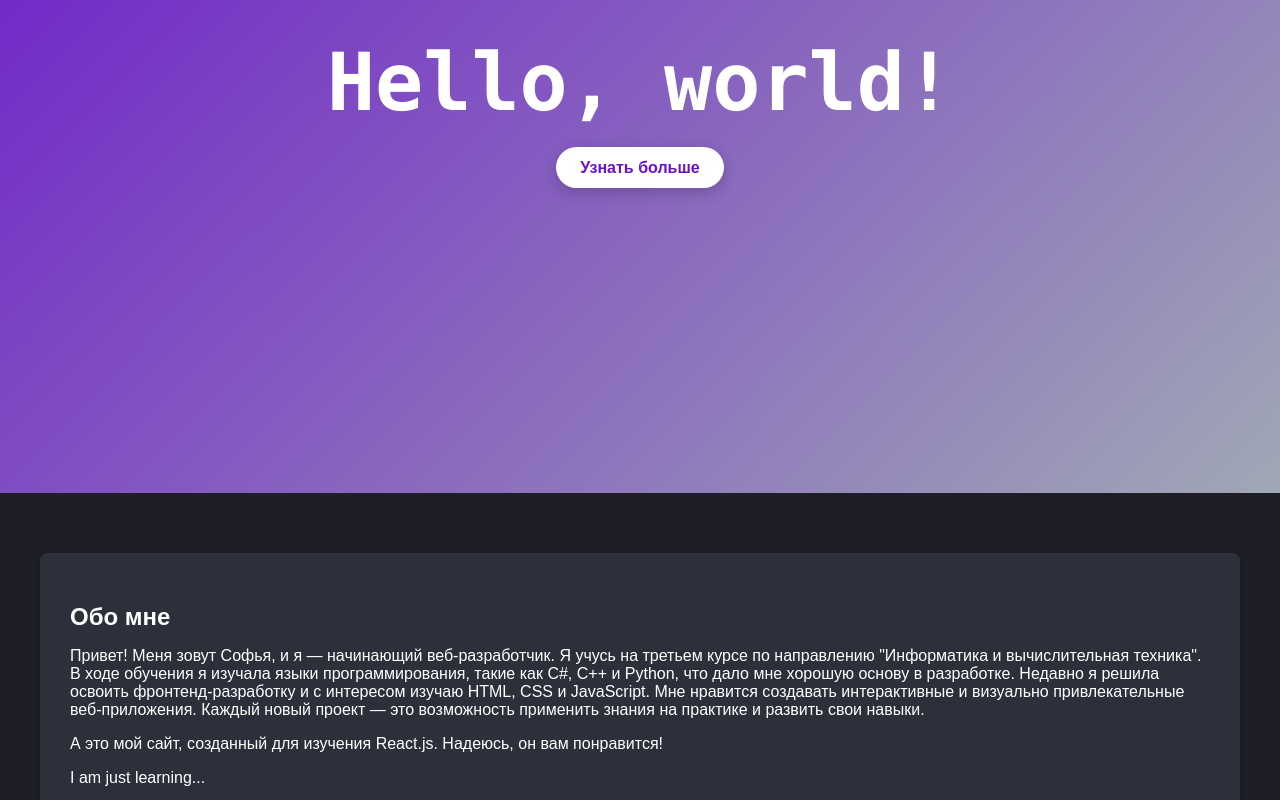
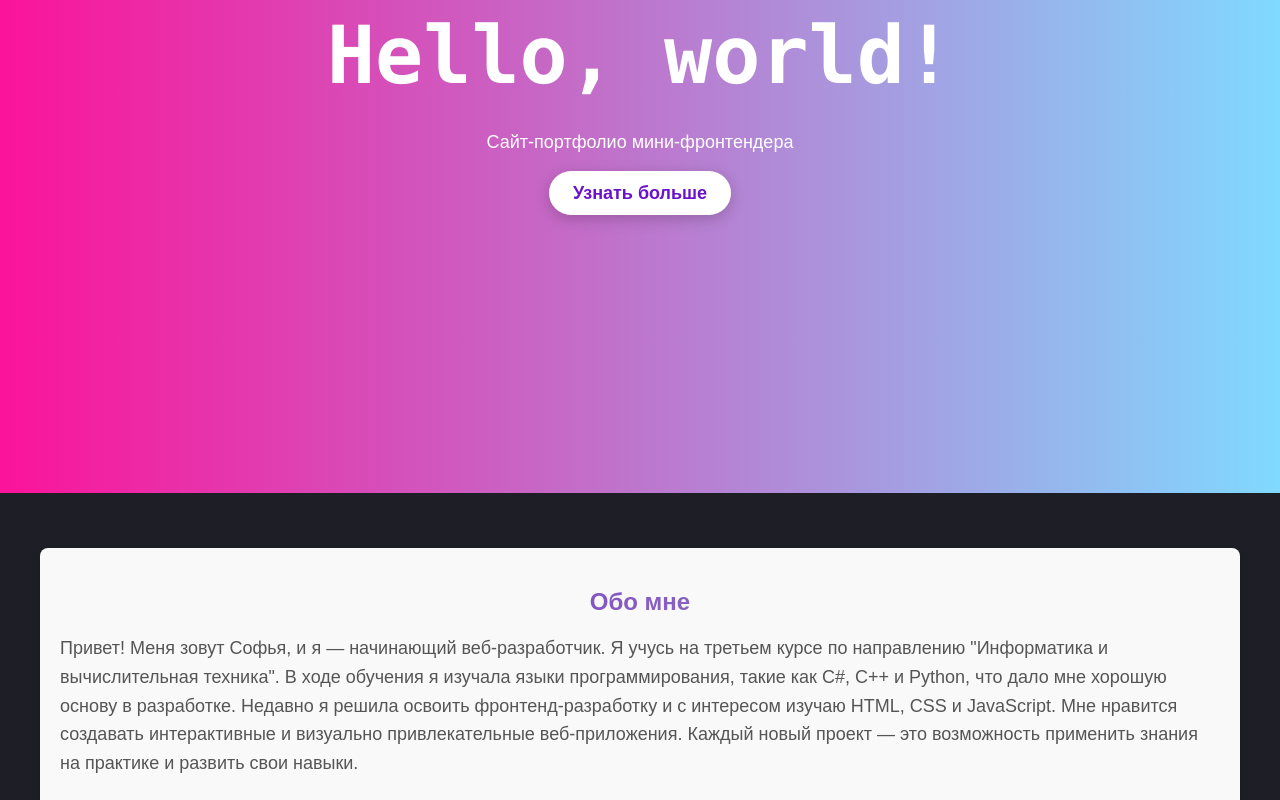
Before and after one commit to lyacsevna/AboutMe, a React (Create React App) app: page / in a window 1280 px wide. Shown: the part 420-1220 px from the top of the page. Built offline with nearby package versions, Linux system fonts and the light colour scheme.

Commit message:
added gradient to home page

```diff
--- a/src/App.css
+++ b/src/App.css
@@ -1,5 +1,10 @@
 html {
   scroll-behavior: smooth;
+}
+
+html::-webkit-scrollbar {
+  width: 0;
+  height: 0;
 }
 
 body {
@@ -7,7 +12,7 @@ body {
   flex-direction: column;
   min-height: 100vh;
   background-color: #1e1f26;
-  font-family: -apple-system, BlinkMacSystemFont, 'Segoe UI', 'Roboto', 'Oxygen', 'Ubuntu', 'Cantarell', 'Fira Sans', 'Droid Sans', 'Helvetica Neue', sans-serif;
+  font-family: -apple-system, BlinkMacSystemFont, 'Segoe UI', 'Roboto', sans-serif;
   margin: 0;
 }
 
@@ -49,7 +54,7 @@ body {
 h1 {
   font-family: source-code-pro, Menlo, Monaco, Consolas, 'Courier New', monospace;
   font-size: 80px;
-  margin-bottom: 30PX;
+  margin-bottom: 30px;
 }
 
 h2 {
@@ -59,6 +64,7 @@ h2 {
 
 p {
   color: white;
+  margin-bottom: 30px;
 }
 
 header {
--- a/src/App.js
+++ b/src/App.js
@@ -52,9 +52,7 @@ const App = () => {
             <main className='container'>
 
                 <section>
-                    <Item>
-                        <AboutMe />
-                    </Item>
+                    <AboutMe />
                 </section>
                 <section>
                     <Item>
--- a/src/components/home.js
+++ b/src/components/home.js
@@ -22,7 +22,7 @@ const Home = () => {
         <section id="home" className="home-section">
             <header className="home-header">
                 <h1 className="fade-in">{text}</h1>
-                <p className="fade-in"></p>
+                <p className="fade-in">Сайт-портфолио мини-фронтендера</p>
                 <a href="#aboutme" className="cta-button fade-in">Узнать больше</a>
             </header>
         </section>
--- a/src/styles/aboutme.css
+++ b/src/styles/aboutme.css
@@ -0,0 +1,35 @@
+.aboutme-section {
+    padding: 20px;
+    background-color: #f9f9f9;
+    border-radius: 8px;
+    box-shadow: 0 4px 10px rgba(0, 0, 0, 0.1);
+    transition: transform 0.3s;
+}
+
+.aboutme-section:hover {
+    transform: scale(1.02);
+}
+
+.aboutme-section h2 {
+    color: transparent;
+    background: linear-gradient(135deg, #6a11cb, #a0a8b5);
+    text-align: center;
+    background-clip: text;
+    margin-bottom: 15px;
+}
+
+.aboutme-section p {
+    font-size: large;
+    line-height: 1.6;
+    margin-bottom: 15px;
+    color: #555;
+}
+
+.aboutme-section aside p {
+    margin-top: 20px;
+    background: linear-gradient(90deg, #fb139b,#80d9ff);
+    padding: 10px;
+    color: white;
+    border-radius: 5px;
+    font-style: italic;
+}
--- a/src/styles/home.css
+++ b/src/styles/home.css
@@ -2,9 +2,11 @@
     display: flex;
     flex-direction: column;
     justify-content: center;
+    margin-bottom: 15px;
     align-items: center;
     height: 100vh;
-    background: linear-gradient(135deg, #6a11cb, #a0a8b5);
+    font-size: large;
+    background: linear-gradient(90deg, #fb139b,#80d9ff);
     color: white;
     text-align: center;
     padding: 20px;
@@ -31,7 +33,6 @@
 }
 
 .cta-button {
-    margin-top: 30px;
     padding: 12px 24px;
     background-color: #fff;
     color: #6a11cb;
--- a/src/styles/navigation.css
+++ b/src/styles/navigation.css
@@ -27,8 +27,8 @@
   bottom: 0;
   width: 0;
   height: 2px;
-  background-color: #30a7e2;
-  transition: width 0.3s ease, left 0.3s ease;
+  background-color: #fb139b;
+  transition: width 0.1s ease, left 0.3s ease;
 }
 
 .header-items li:hover::after {
```
